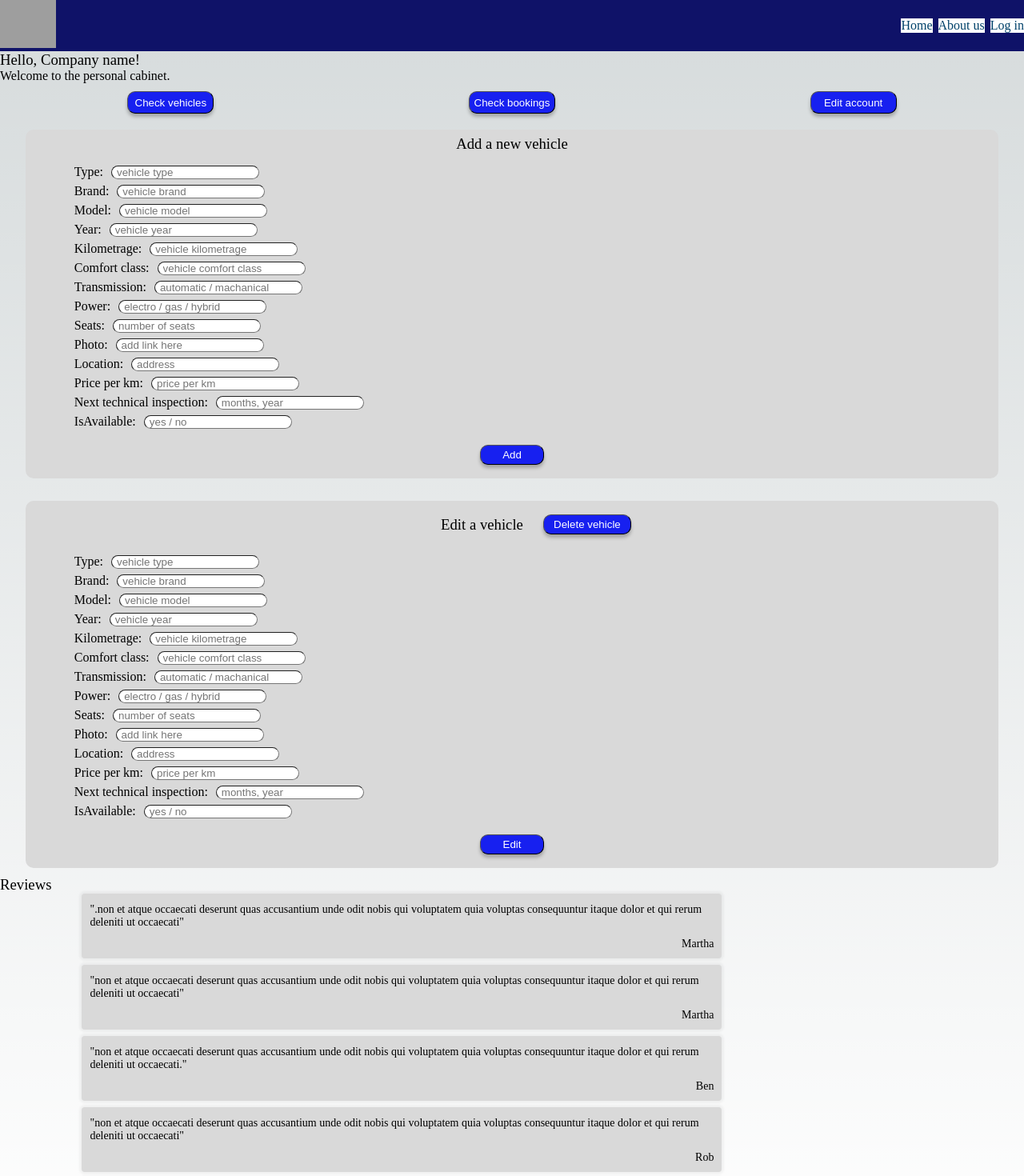
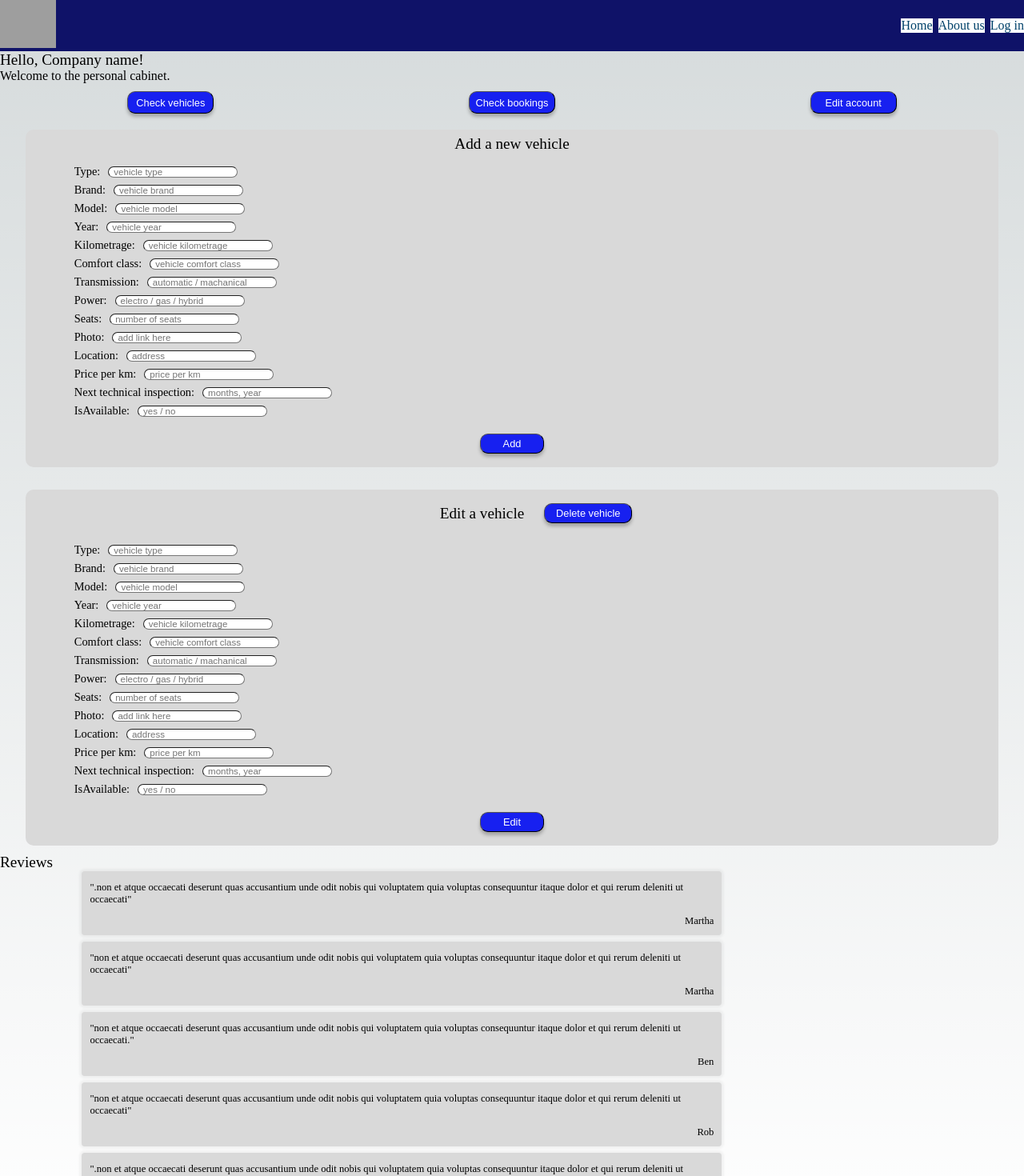
Before and after one commit to Bukabuka321/team-3-hackathon-project, a Next.js app: page /company in a window 1280 px wide. Shown: the top 1470 px of the page at 80% size. Built offline with nearby package versions, Linux system fonts and the light colour scheme; grey boxes are pictures that could not be loaded.

Commit message:
font size in em

```diff
--- a/components/addVehicleCard.jsx
+++ b/components/addVehicleCard.jsx
@@ -6,7 +6,7 @@ const AddVehicleCard = () => {
     return (
         <>
             <div className={styles.main}>
-                <h3 style={{ fontWeight: "400" }}> Add a new vehicle </h3>
+                <h3 style={{ fontWeight: "400", fontSize: "1.2em" }}> Add a new vehicle </h3>
                     <VehicleInfoForm />
                 <button className={styles.addBtn} type="submit" value="Submit">Add</button>
             </div>
--- a/components/editVehicleCard.jsx
+++ b/components/editVehicleCard.jsx
@@ -7,7 +7,7 @@ const EditVehicleCard = () => {
         <>
             <div className={styles.main}>
                 <div className={styles.top}>
-                    <h3 style={{ fontWeight: "400" }}> Edit a vehicle </h3>
+                    <h3 style={{ fontWeight: "400", fontSize: "1.2em" }}> Edit a vehicle </h3>
                     <button className={styles.deleteBtn} type="submit" value="Submit">Delete vehicle</button>
                 </div>
                 <VehicleInfoForm />
--- a/components/reviews.jsx
+++ b/components/reviews.jsx
@@ -5,7 +5,7 @@ import reviews from "../reviews.js";
 const Reviews = (props) => {
     return (
         <>
-            <h3 style={{ fontWeight: "400" }}>Reviews</h3>
+            <h3 style={{ fontWeight: "400", fontSize:"1.2em" }}>Reviews</h3>
             <div className={styles.reviews}>
                 {reviews.map(review => {
                     return (
--- a/pages/bookings/index.jsx
+++ b/pages/bookings/index.jsx
@@ -13,7 +13,7 @@ export default function BookingsPage() {
                 <link rel="icon" href="/favicon.ico" />
             </Head>
             <main className={styles.main}>
-                <h3 style={{ fontWeight: "400", textalign: "center"}}>My bookings</h3>
+                <h3 style={{ fontWeight: "400", fontSize:"1.2em"}}>My bookings</h3>
 
                 {fakeBooking.map(singleBooking => {
                     return (
--- a/pages/company/index.jsx
+++ b/pages/company/index.jsx
@@ -14,8 +14,8 @@ export default function CompanyPage() {
                 <link rel="icon" href="/favicon.ico" />
             </Head>
             <main>
-                <h3 style={{ fontWeight: "400" }}>Hello, Company name! </h3>
-                <h4 style={{ fontWeight: "400" }}>Welcome to the personal cabinet.</h4>
+                <h3 style={{ fontWeight: "400", fontSize:"1.2em" }}>Hello, Company name! </h3>
+                <h4 style={{ fontWeight: "400", fontSize: "1em" }}>Welcome to the personal cabinet.</h4>
                 <div className={styles.topBtns}>
                     <button className={styles.btn}>Check vehicles</button>
                     <button className={styles.btn}>Check bookings</button>
--- a/styles/BookingsPage.module.css
+++ b/styles/BookingsPage.module.css
@@ -17,4 +17,5 @@
     width: 100%;
     margin-left: 10px;
     margin-right: auto;
+    font-size: 0.85em;
 }
--- a/styles/CompanyPage.module.css
+++ b/styles/CompanyPage.module.css
@@ -7,6 +7,7 @@
 .btn {
     background-color: rgba(23, 32, 240, 1);
     color: white;
+    font-size: 0.8em;
     border-radius: 10px;
     border-width: 1px;
     height: 28px;
--- a/styles/add_vehicle.module.css
+++ b/styles/add_vehicle.module.css
@@ -25,6 +25,7 @@
 .infoRow {
     display: flex;
     flex-direction: row;
+    font-size: 0.9em;
     width: 90%;
     gap: 10px;
     justify-content: flex-start;
@@ -38,6 +39,7 @@
 .itemValue {
     display: flex;
     background-color: white;
+    font-size: 0.8em;
     border-radius: 10px;
     border-width: 1px;
     padding-left: 6px;
@@ -47,6 +49,7 @@
 .addBtn {
     background-color: rgba(23, 32, 240, 1);
     color: white;
+    font-size: 0.8em;
     border-radius: 10px;
     border-width: 1px;
     height: 25px;
@@ -59,6 +62,7 @@
 .deleteBtn {
     background-color: rgba(23, 32, 240, 1);
     color: white;
+    font-size: 0.8em;
     border-radius: 10px;
     border-width: 1px;
     height: 25px;
--- a/styles/bookingCard.module.css
+++ b/styles/bookingCard.module.css
@@ -33,6 +33,7 @@
     padding-bottom: 7px;
     padding-left: 10px;
     width: 100%;
+    font-size: 1em;
 }
 
 .bookingInfoBox {
@@ -68,4 +69,5 @@
     margin-top: 2px;
     margin-left: 100px;
     box-shadow: 0px 4px 4px rgba(0, 0, 0, 0.25);
+    font-size: 0.8em;
 }
--- a/styles/reviews.module.css
+++ b/styles/reviews.module.css
@@ -17,6 +17,7 @@
     max-width: 800px;
     padding: 10px;
     margin-bottom: 8px;
+    font-size: 0.9em;
 }
 
 .reviewAuthor {
```
